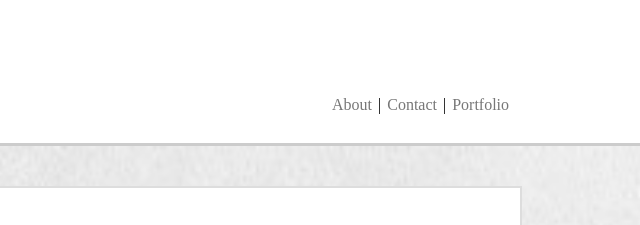
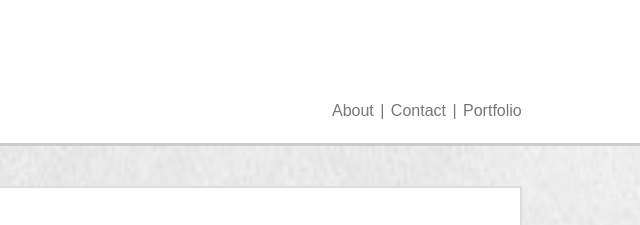
Before and after one commit to max-magura/basic-portfolio, a plain HTML site: page portfolio.html in a window 1280 px wide. Shown: the top 225 px of the page, 640-1280 px from the left. Drawn offline with Linux system fonts and the light colour scheme.

Commit message:
fixed footer and restyled header links

```diff
--- a/css/portfolio-style.css
+++ b/css/portfolio-style.css
@@ -24,6 +24,12 @@ h2 {
 
 h3 {
     font-family: 'Georgia', Times, Times New Roman, serif;
+}
+
+p {
+    font-family: 'Arial', 'Helvetica Neue', Helvetica, sans-serif;
+    color: #777777;
+    line-height: 30px;
 }
 
 .namebox {
```
